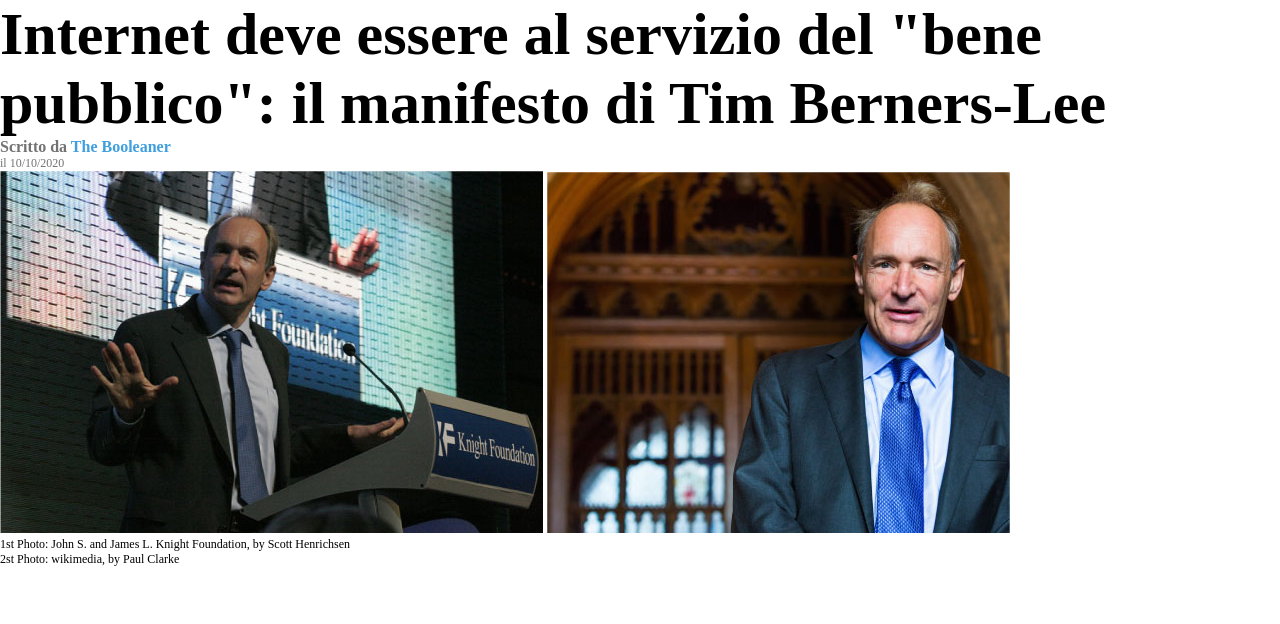
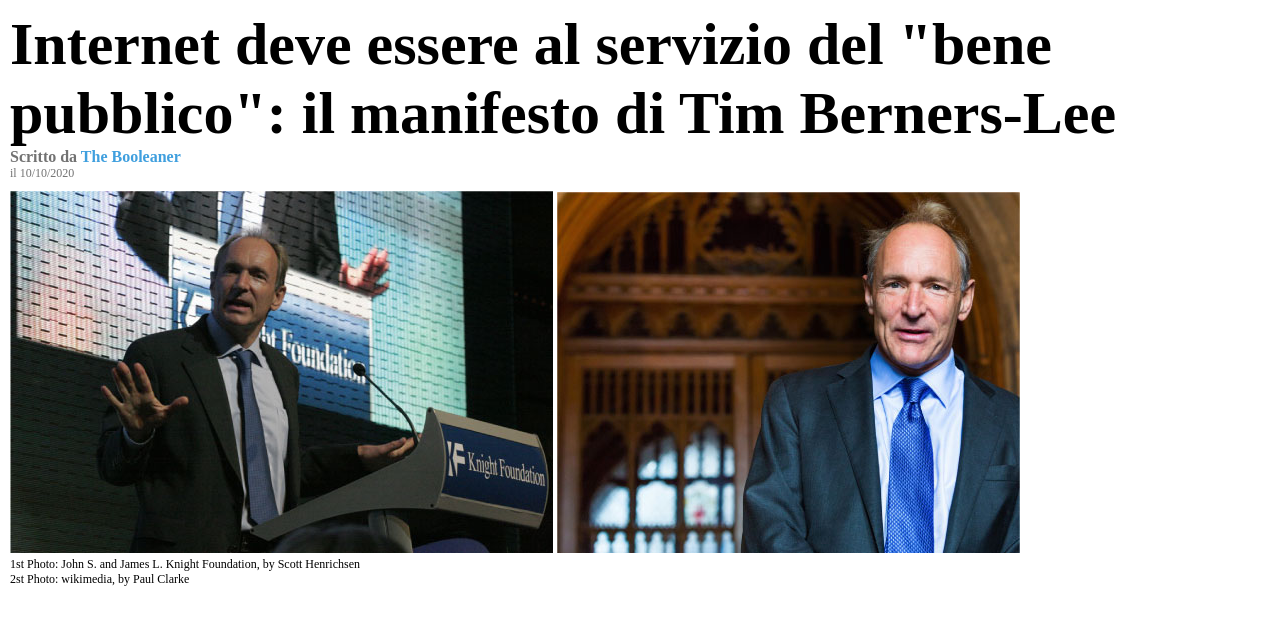
Before and after one commit to MatTheoo89/html-css-booleaner, a plain HTML site: page index.html in a window 1280 px wide. Drawn offline with Linux system fonts and the light colour scheme.

Commit message:
[fix] SECTION first

```diff
--- a/css/style.css
+++ b/css/style.css
@@ -1,5 +1,9 @@
 *{
   margin: 0;
+}
+
+main{
+  padding: 10px;
 }
 
 h1{
@@ -18,6 +22,10 @@ h4, .date{
   font-size: .75rem;
 }
 
+.img{
+  margin-top: 10px;
+}
+
 section p{
   font-size: .75rem;
 }
--- a/index.html
+++ b/index.html
@@ -21,7 +21,7 @@
   <h1>Internet deve essere al servizio del "bene pubblico": il manifesto di Tim Berners-Lee</h1>
   <h4>Scritto da <span id="author">The Booleaner</span></h4>
   <p class="date">il 10/10/2020</p>
-  <div>
+  <div class="img">
     <img src="img/tim-1.jpg" alt="tim-1">
     <img src="img/tim-2.jpg" alt="tim-2">
     <p>1st Photo: John S. and James L. Knight Foundation, by Scott Henrichsen</p>
```
